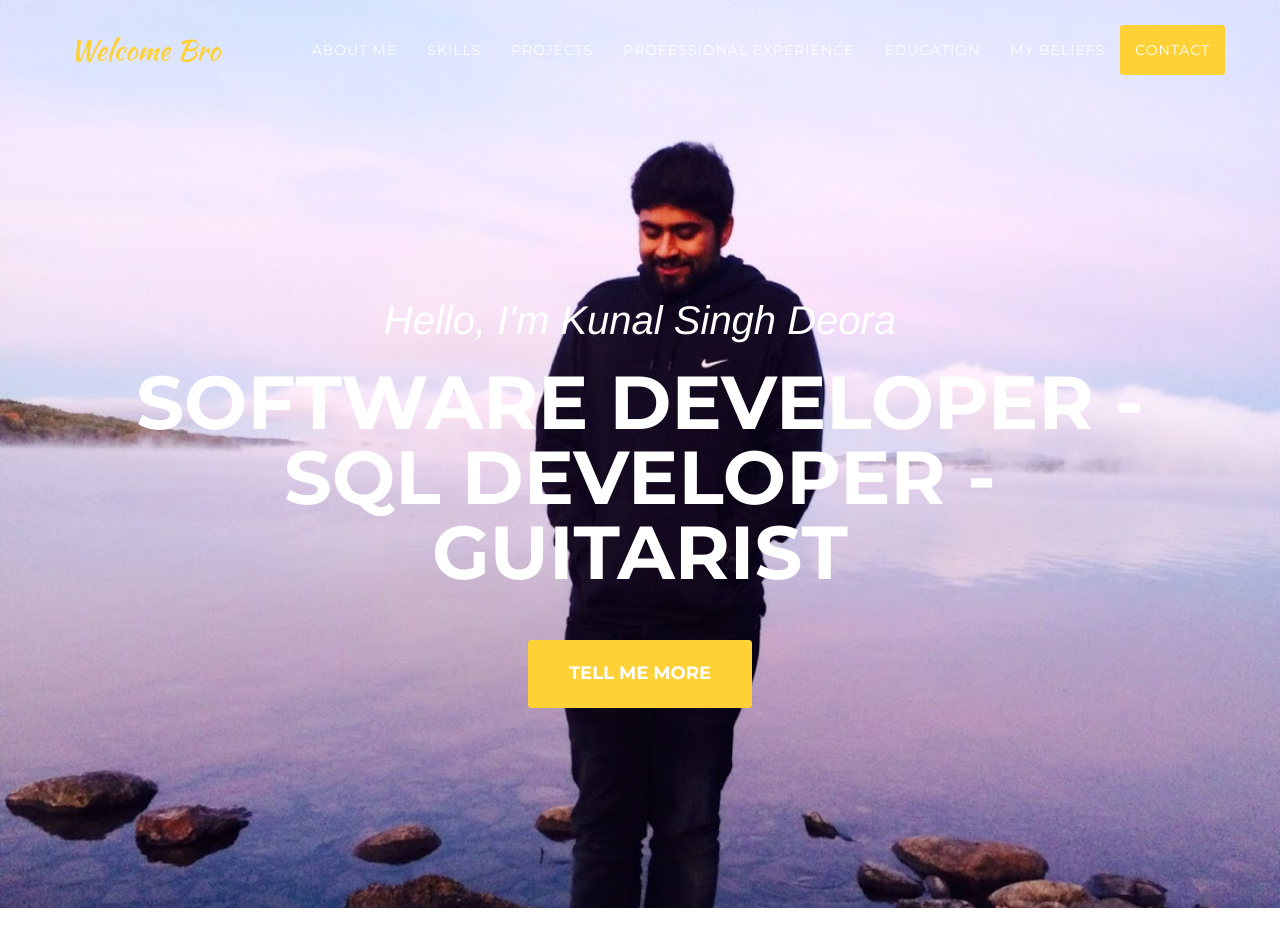
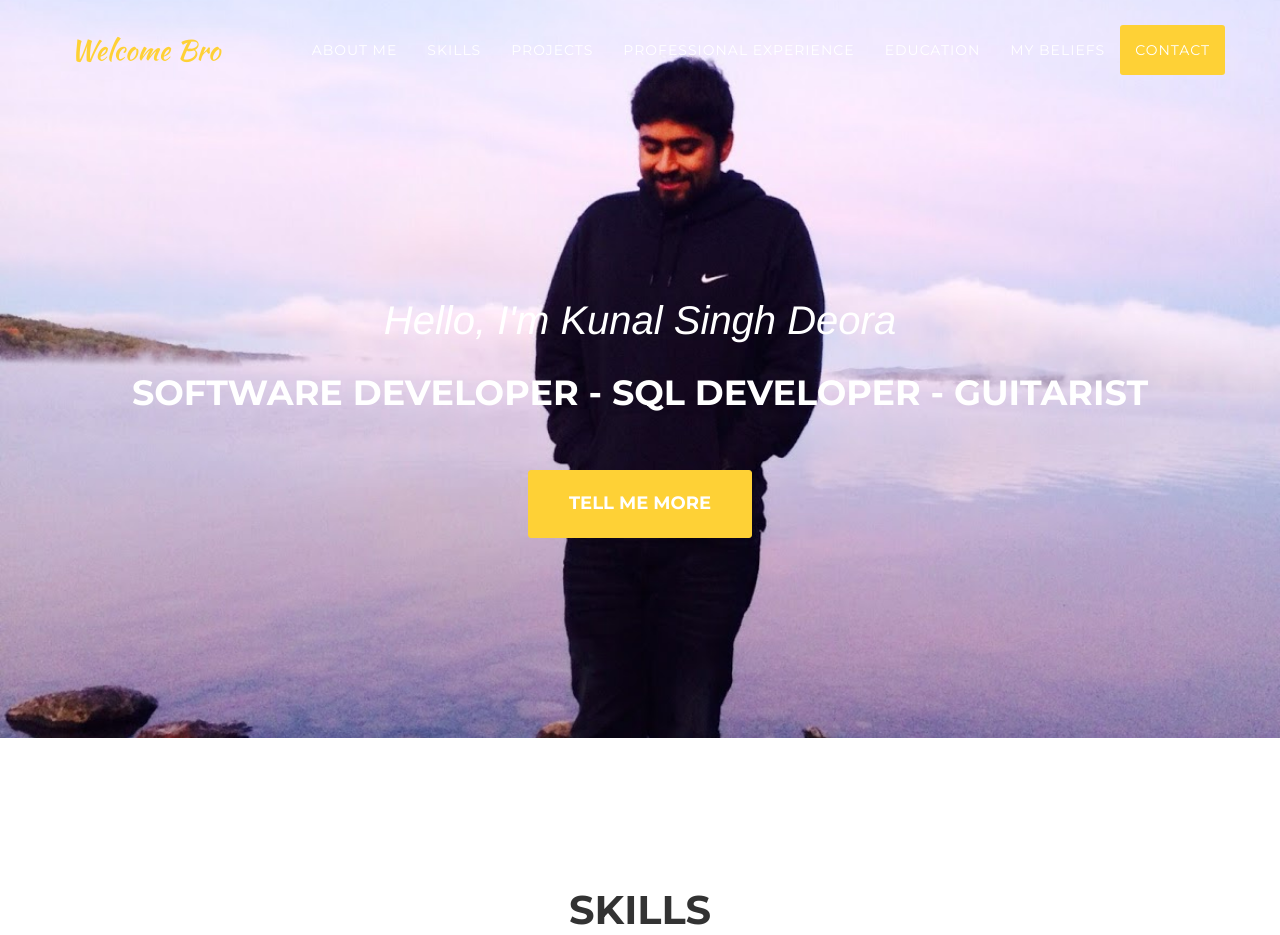
Before and after one commit to kunaldeora/kunaldeora.github.io, a website: page index.html in a window 1280 px wide. Shown: the top 935 px of the page. Drawn offline with nearby package versions, Linux system fonts and the light colour scheme; a web font is replaced by a local one.

```diff
--- a/css/agency.css
+++ b/css/agency.css
@@ -252,8 +252,8 @@
   font-family: "Montserrat", "Helvetica Neue", Helvetica, Arial, sans-serif;
   text-transform: uppercase;
   font-weight: 700;
-  font-size: 50px;
-  line-height: 50px;
+  font-size: 25px;
+  line-height: 30px;
   margin-bottom: 25px;
 }
 @media (min-width: 768px) {
@@ -272,8 +272,8 @@
     font-family: "Montserrat", "Helvetica Neue", Helvetica, Arial, sans-serif;
     text-transform: uppercase;
     font-weight: 700;
-    font-size: 75px;
-    line-height: 75px;
+    font-size: 35px;
+    line-height: 55px;
     margin-bottom: 50px;
   }
 }
```
